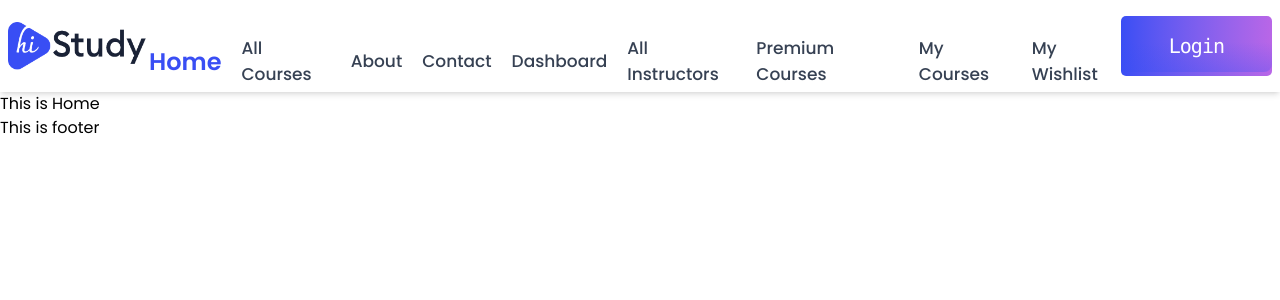
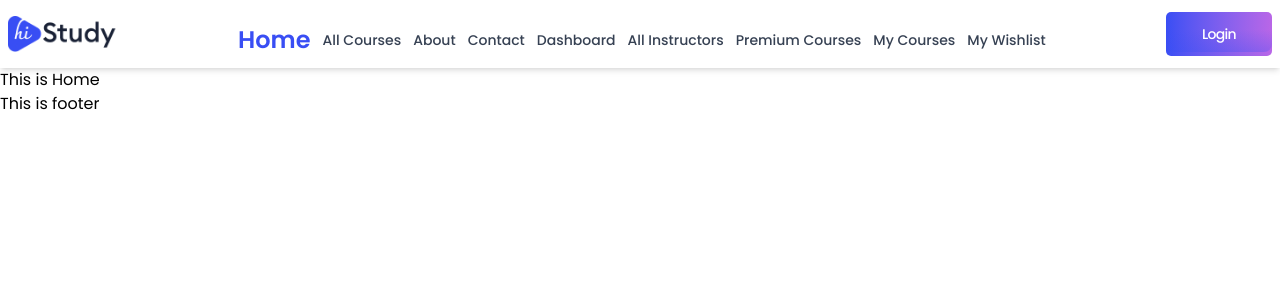
Before and after one commit to khalidhossain5000/hi-study-next-js-full-stack-project-web-app, a Next.js app: page / in a window 1280 px wide. Shown: the top 300 px of the page. Built offline with nearby package versions, Linux system fonts and the light colour scheme; a web font is replaced by a local one.

Commit message:
navbar responsive added completely g

```diff
--- a/src/components/ui/Shared/Button/Button.jsx
+++ b/src/components/ui/Shared/Button/Button.jsx
@@ -3,7 +3,7 @@ import React from "react";
 const Button = ({ children, className = "" }) => {
   return (
     <button
-      className={`relative inline-flex items-center justify-center px-12 py-4 overflow-hidden font-mono font-medium tracking-tighter text-white  group rounded-[5px] text-xl cursor-pointer  bg-linear-to-r from-[#394ef4] to-[#b966e7] ${className}`}
+      className={`relative inline-flex items-center justify-center px-4 py-1 xl:px-9 xl:py-3 text-sm 2xl:px-12 overflow-hidden font-primary font-medium tracking-tighter text-white  group rounded-[5px] 2xl:text-xl cursor-pointer  bg-linear-to-r from-[#394ef4] to-[#b966e7] ${className}`}
     >
       <span className="absolute w-0 h-0 transition-all duration-500 ease-out bg-[#a818f6] rounded-full group-hover:w-56 group-hover:h-56"></span>
       <span className="absolute inset-0 w-full h-full -mt-1 rounded-lg opacity-30 bg-linear-to-b from-transparent via-transparent to-[#394ef4]"></span>
--- a/src/components/ui/Shared/Navbar/NavBar.jsx
+++ b/src/components/ui/Shared/Navbar/NavBar.jsx
@@ -7,18 +7,18 @@ import Button from "../Button/Button";
 import HomeResponsiveMenu from "../ResponsiveMenu/HomeMenu/HomeResponsiveMenu";
 const NavBar = () => {
   return (
-    <div className="bg-[#ffffff] dark:bg-[#273041] py-3 lg:py-4 shadow-md px-2 ">
+    <div className="bg-[#ffffff] dark:bg-[#273041] py-3 2xl:py-3 shadow-md px-2 ">
       <nav className="container mx-auto flex items-center justify-between">
         <div className="logoh">
           <Image
             src={lightLogo}
             alt="Light Logo"
-            className="dark:hidden lg:h-12 w-auto"
+            className="dark:hidden 2xl:h-12 w-auto h-12 md:h-12 lg:h-9"
           />
           <Image
             src={darklogo}
             alt="Dark Logo"
-            className="hidden dark:block h-5 lg:h-12 w-auto"
+            className="hidden dark:block h-12 md:h-12 lg:h-9 2xl:h-12 w-auto"
           />
         </div>
         <div className="menus hidden h-5 lg:block">
--- a/src/components/ui/Shared/Navbar/NavItem.jsx
+++ b/src/components/ui/Shared/Navbar/NavItem.jsx
@@ -18,10 +18,10 @@ const NavItem = () => {
     const pathName=usePathname()
     return (
         <div className=''>
-            <ul className="flex items-center gap-5 text-[17px] font-medium ">
+            <ul className="flex items-center gap-3 2xl:gap-5 text-[17px] font-medium ">
 
             {
-                routes.map((route,i)=> <li key={i}><Link className={pathName===route.path ? "text-[#394ef4] font-semibold text-2xl" : "text-gray-700 hover:text-blue-500 transtion duration-200  dark:text-white"} href={route.path}>{route.name}</Link></li>)
+                routes.map((route,i)=> <li key={i}><Link className={pathName===route.path ? "text-[#394ef4] font-semibold xl:text-2xl" : "text-gray-700 hover:text-blue-500 transtion duration-200 text-sm  dark:text-white"} href={route.path}>{route.name}</Link></li>)
             }
 
         </ul>
```
